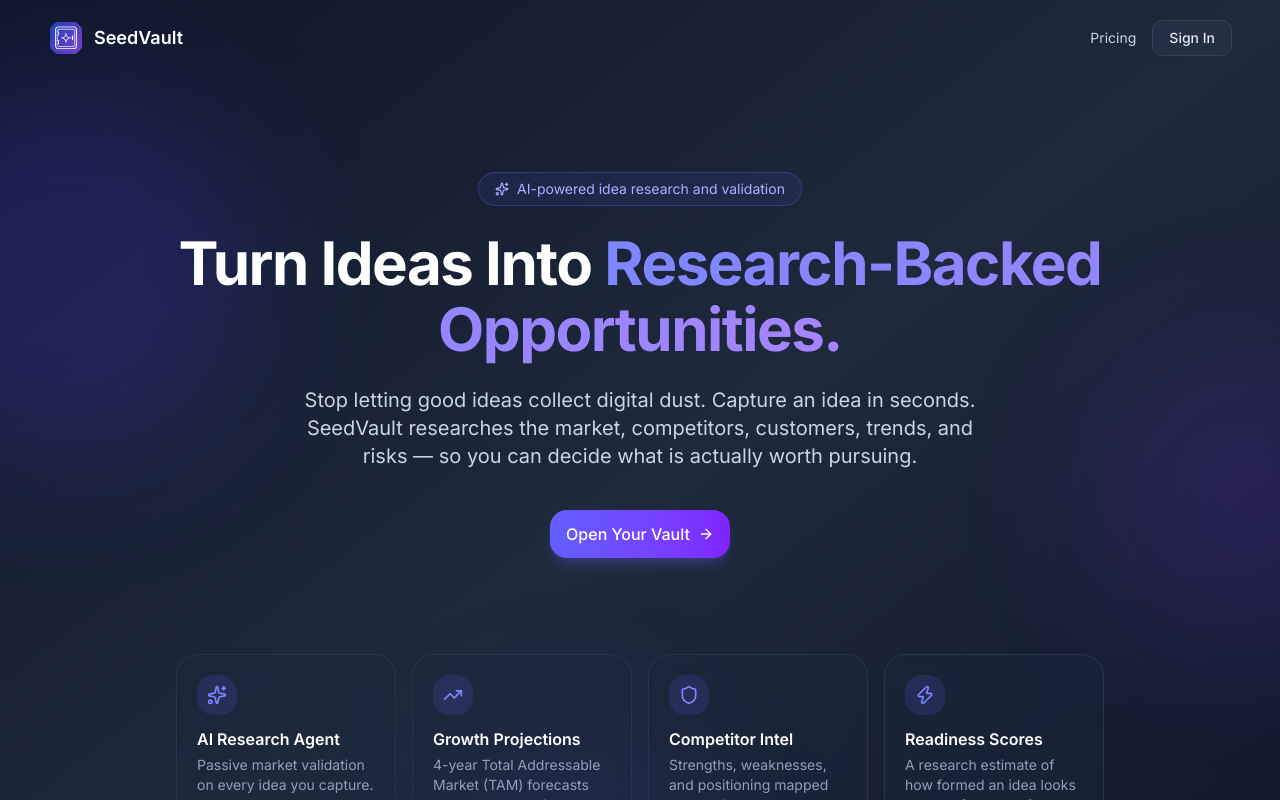
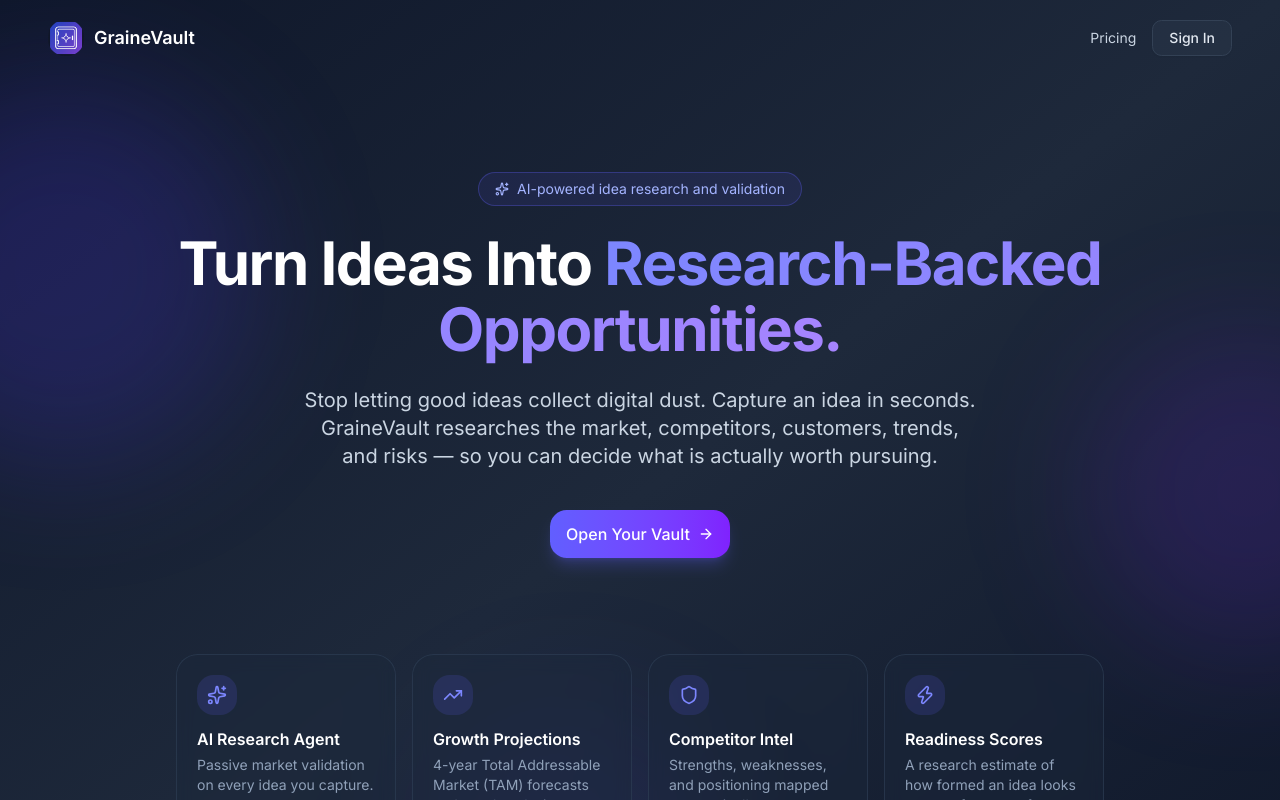
Before and after one commit to eakelvin/grainevault, a Next.js app: page / in a window 1280 px wide. Shown: the top 800 px of the page. Built offline with nearby package versions, Linux system fonts and the light colour scheme; no server answers.

Commit message:
Rename project from "SeedVault" to "GraineVault" across all components, configuration files, and documentation. Update branding elements, including titles, descriptions, and logo references, to reflect the new name.

```diff
--- a/package.json
+++ b/package.json
@@ -1,5 +1,5 @@
 {
-  "name": "seed-vault",
+  "name": "graine-vault",
   "version": "0.1.0",
   "private": true,
   "scripts": {
--- a/src/app/layout.tsx
+++ b/src/app/layout.tsx
@@ -9,12 +9,11 @@ const inter = Inter({
   display: "swap",
 });
 
-const title = "SeedVault — AI Research for Startup Ideas";
+const title = "GraineVault — AI Research for Startup Ideas";
 const description =
   "Capture your raw ideas and let AI research the market, competitors, customers, trends, and risks — so you can see which ideas are worth pursuing.";
 
-const logoAlt =
-  "SeedVault logo — a vault with a spark, and the words SeedVault";
+const logoAlt = "GraineVault logo — a vault with a spark";
 
 export const metadata: Metadata = {
   metadataBase: new URL(
@@ -22,10 +21,10 @@ export const metadata: Metadata = {
       process.env.NEXT_PUBLIC_APP_URL?.trim() ||
       "http://localhost:3000"
   ),
-  applicationName: "SeedVault",
+  applicationName: "GraineVault",
   title: {
     default: title,
-    template: "%s · SeedVault",
+    template: "%s · GraineVault",
   },
   description,
   keywords: [
@@ -44,7 +43,7 @@ export const metadata: Metadata = {
   openGraph: {
     type: "website",
     locale: "en_US",
-    siteName: "SeedVault",
+    siteName: "GraineVault",
     title,
     description,
     images: [
--- a/src/components/app-layout.tsx
+++ b/src/components/app-layout.tsx
@@ -22,7 +22,7 @@ import { UserAvatarMenu, useCurrentUser } from "@/components/auth/user-avatar-me
 import { BrandLogo } from "@/components/brand-logo";
 import { motion, AnimatePresence } from "framer-motion";
 
-const SIDEBAR_COLLAPSED_KEY = "seed-vault-sidebar-collapsed";
+const SIDEBAR_COLLAPSED_KEY = "graine-vault-sidebar-collapsed";
 
 const navItems = [
   // { href: routes.home, label: "Home", icon: Home },
--- a/src/components/brand-logo.tsx
+++ b/src/components/brand-logo.tsx
@@ -22,7 +22,7 @@ export function BrandLogo({
     <span className={cn("inline-flex min-w-0 items-center gap-2.5", className)}>
       <Image
         src="/logo-mark.png"
-        alt={withWordmark ? "" : "SeedVault"}
+        alt={withWordmark ? "" : "GraineVault"}
         width={size}
         height={size}
         className={cn("shrink-0 rounded-xl", markClassName)}
@@ -34,13 +34,13 @@ export function BrandLogo({
             <span
               className={cn("block font-semibold text-white", wordmarkClassName)}
             >
-              SeedVault
+              GraineVault
             </span>
             <span className="block text-xs text-slate-400">{subtitle}</span>
           </span>
         ) : (
           <span className={cn("font-semibold text-white", wordmarkClassName)}>
-            SeedVault
+            GraineVault
           </span>
         )
       ) : null}
--- a/src/components/landing-page.tsx
+++ b/src/components/landing-page.tsx
@@ -98,7 +98,7 @@ export function LandingPage() {
             {/* market size, competitors, and trends — so you can focus on building. */}
 
             Stop letting good ideas collect digital dust.
-            Capture an idea in seconds. SeedVault researches the market, competitors, customers, trends, and risks — so you can decide what is actually worth pursuing.
+            Capture an idea in seconds. GraineVault researches the market, competitors, customers, trends, and risks — so you can decide what is actually worth pursuing.
           </p>
 
           <Link
--- a/src/components/vault/idea-detail.tsx
+++ b/src/components/vault/idea-detail.tsx
@@ -290,7 +290,7 @@ export function IdeaDetail({ idea, onBack, onArchived, onRestored }: IdeaDetailP
             Investigating
           </h2>
           <p className="mt-2 text-sm text-slate-300">
-            Idea Vault is answering the research questions. The working brief fills
+            GraineVault is answering the research questions. The working brief fills
             in when that investigation finishes.
           </p>
         </section>
```
Also changed, not shown: 2 other files (tests, documents, lock files or other folders).
